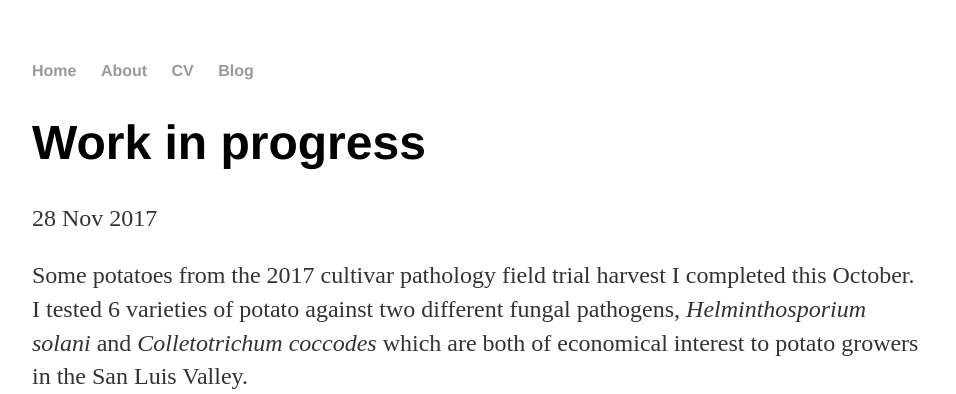
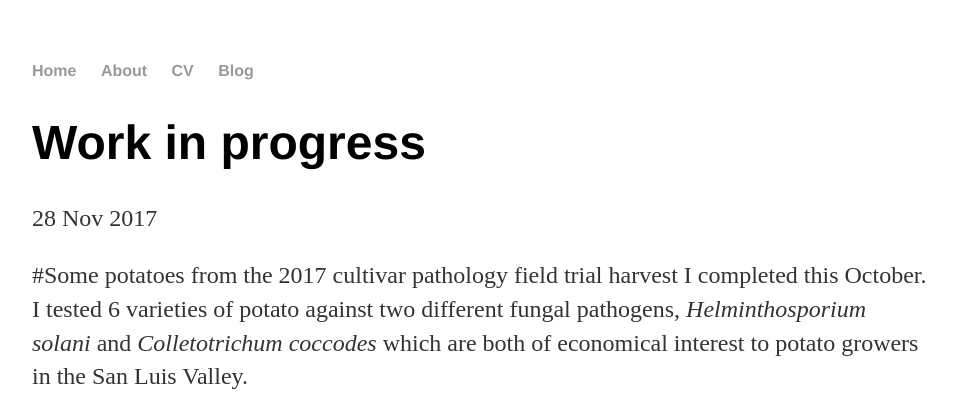
Before and after one commit to fjlicht/franzandanne.github.io, a Jekyll site: the page built from _posts/2017-11-28-works-in-progress.md, in a window 1280 px wide, cut to the strip 0-394 px from the top of the page. Shown: the whole strip, without its empty margins (160-1116 px from the left). Built offline with Jekyll 4.4.1, drawn with Linux system fonts in a browser that asks for light colours.

```diff
--- a/_posts/2017-11-28-works-in-progress.md
+++ b/_posts/2017-11-28-works-in-progress.md
@@ -4,7 +4,7 @@ title: "Work in progress"
 date: 2017-11-28
 ---
 
-Some potatoes from the 2017 cultivar pathology field trial harvest I completed this October. I tested 6 varieties of potato against two different fungal pathogens, *Helminthosporium solani* and *Colletotrichum coccodes* which are both of economical interest to potato growers in the San Luis Valley.
+#Some potatoes from the 2017 cultivar pathology field trial harvest I completed this October. I tested 6 varieties of potato against two different fungal pathogens, *Helminthosporium solani* and *Colletotrichum coccodes* which are both of economical interest to potato growers in the San Luis Valley.
 
 
 ![](fjlicht.github.io/_posts/IMG_2211.jpg)
```
